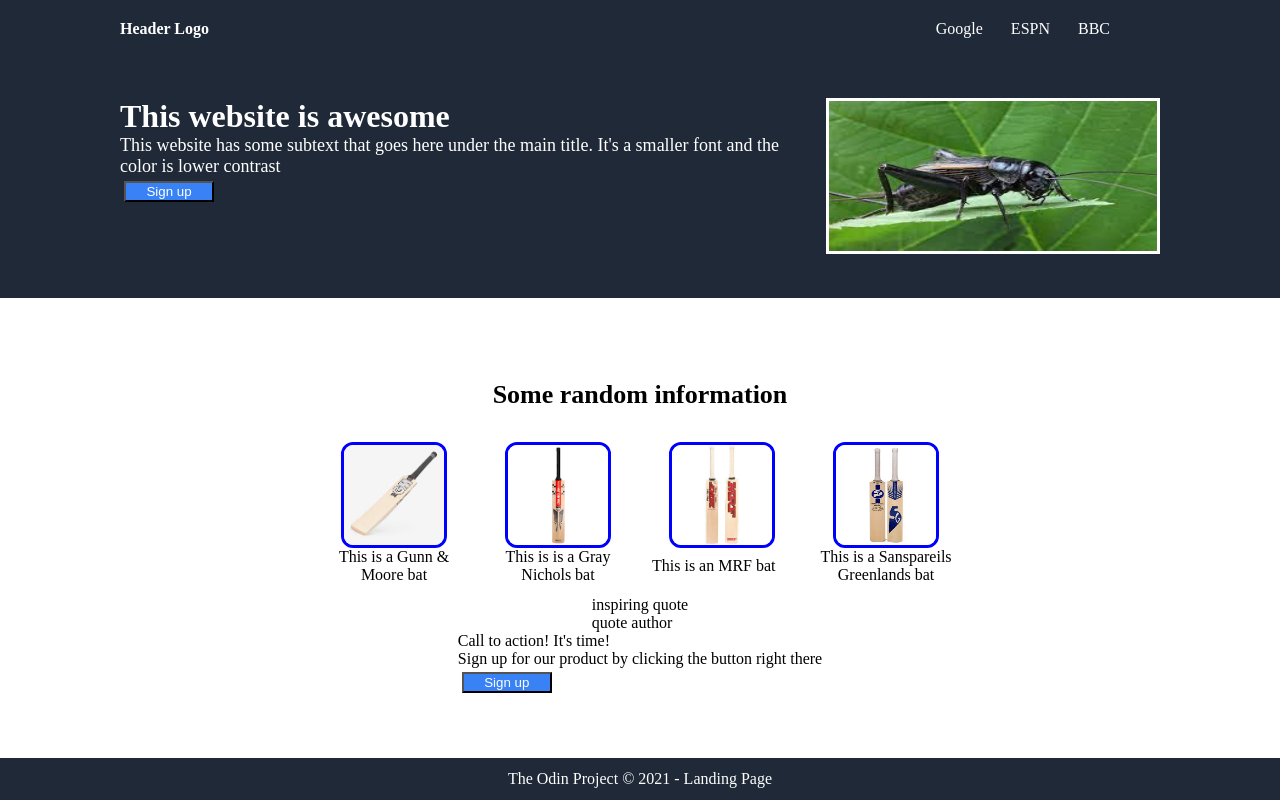
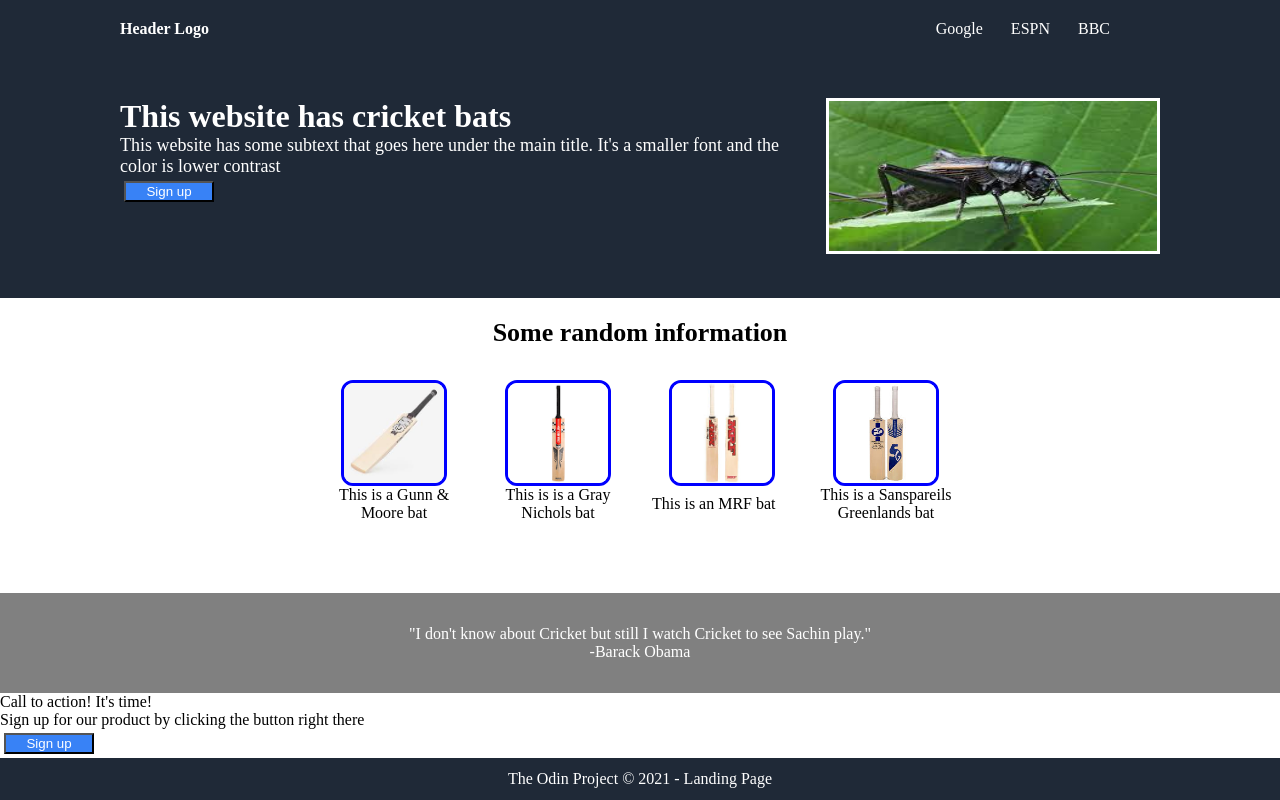
Before and after one commit to kanu14/landing-page, a plain HTML site: page index.html in a window 1280 px wide. Drawn offline with Linux system fonts and the light colour scheme.

Commit message:
updated quote background and spacing

```diff
--- a/index.html
+++ b/index.html
@@ -21,7 +21,7 @@
 
         <div class="header-bottom">
             <div class="awesome">
-                <div class="site-header">This website is awesome</div>
+                <div class="site-header">This website has cricket bats</div>
                 <div class="awesome-text">
                     This website has some subtext that goes here
                     under the main title. It's a smaller font and the color
@@ -58,10 +58,12 @@
                 </div>
             </div>
         </div>
+    </div>
 
     <div class="quote">
-            <div>inspiring quote</div>
-            <div>quote author</div>
+        <div>"I don't know about Cricket but still I watch Cricket to
+            see Sachin play."</div>
+        <div>-Barack Obama</div>
     </div>
 
     <div class="blue-bottom">
@@ -69,7 +71,7 @@
         <div>Sign up for our product by clicking the button right there</div>
         <button class="second-button">Sign up</button>
     </div>
-    </div>
+
 
     <div class="footer blue">The Odin Project &copy; 2021 - Landing Page</div>
 </body>
--- a/style.css
+++ b/style.css
@@ -5,9 +5,6 @@ body {
     margin: 0;
     display: flex;
     flex-direction: column;
-    justify-content: space-between;
-
-
 }
 
 .blue,
@@ -28,7 +25,7 @@ body {
     display: flex;
     flex-direction: column;
     align-items: center;
-
+    flex-grow: 1;
 }
 
 .header {
@@ -80,6 +77,8 @@ button {
     font-size: 32px;
     font-weight: bold;
     padding-right: 30px;
+    height: 90px;
+    min-width: 320px;
 }
 
 .awesome-text {
@@ -124,9 +123,21 @@ button {
     display: flex;
     flex-direction: column;
     align-items: center;
+
 }
 
 .four-pics {
     display: flex;
     justify-content: center;
 }
+
+.quote {
+    background-color: grey;
+    color: white;
+    min-height: 100px;
+    margin-top: 30px;
+    display: flex;
+    flex-direction: column;
+    align-items: center;
+    justify-content: center;
+}
```
Lines whose indentation alone changed are shown as unchanged.
